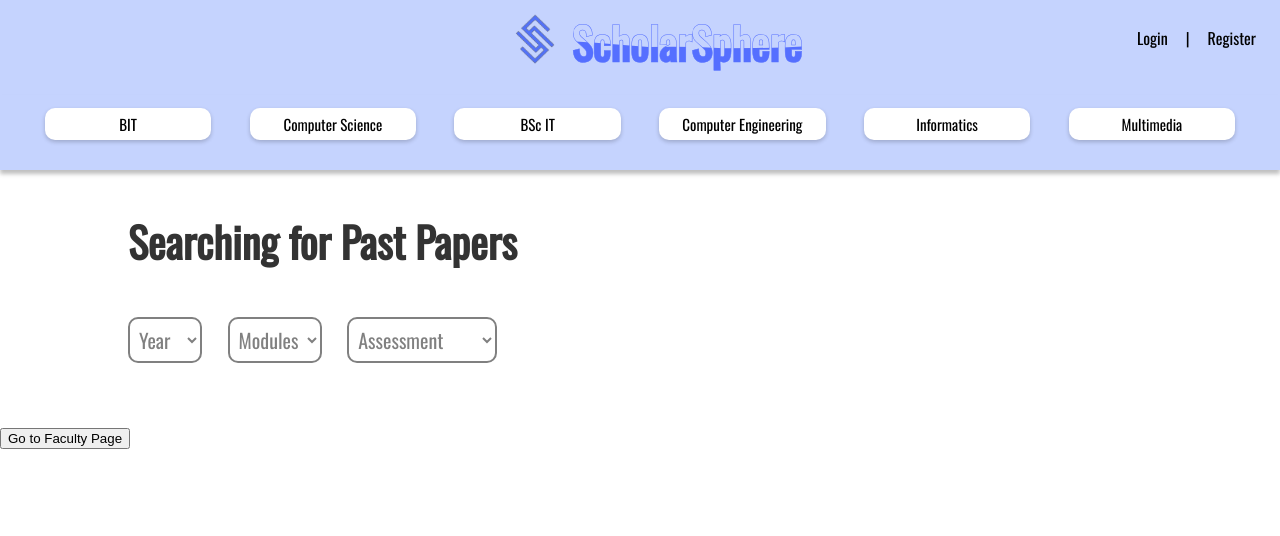
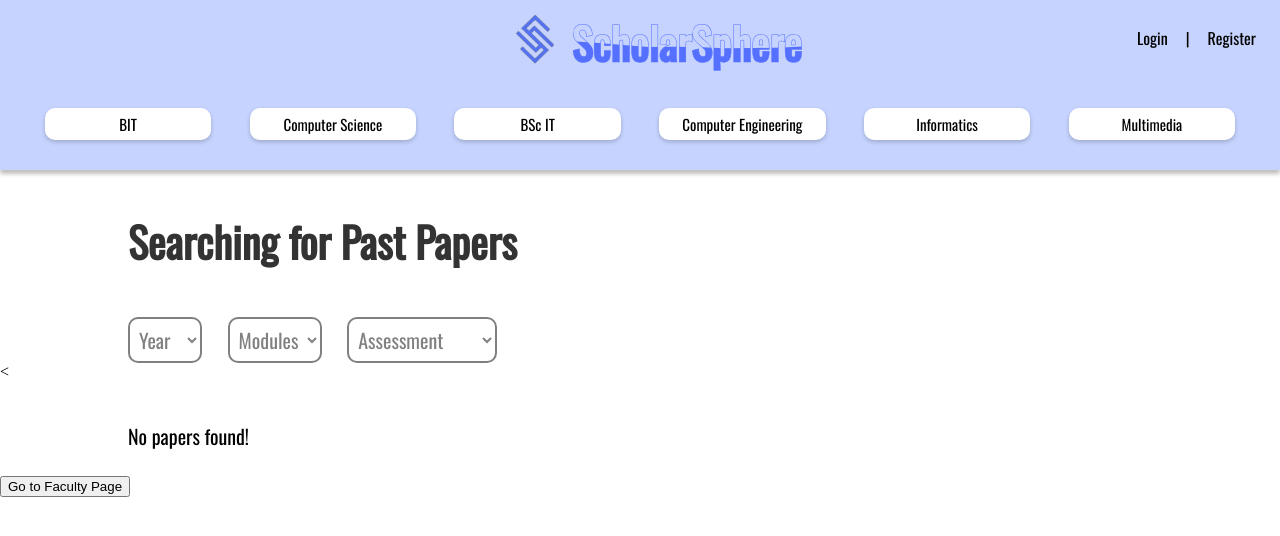
Before and after one commit to frightningframes/frightningframes.github.io, an Angular app: page /pastpapers in a window 1280 px wide. Shown: the top 536 px of the page. Built offline with nearby package versions, Linux system fonts and the light colour scheme.

Commit message:
css fixed

```diff
--- a/src/app/bit/bit.component.css
+++ b/src/app/bit/bit.component.css
@@ -4,6 +4,7 @@
     display: flex;
     justify-content: center;
     gap: 2.5%;
+    font-family: 'Oswald', sans-serif;
 }
 
 .section {
@@ -18,6 +19,7 @@
     padding: 0% 1%;
     transition: transform 300ms ease;
     opacity: 1;
+    font-family: 'Oswald', sans-serif;
 }
 
 .section:hover {
@@ -30,6 +32,7 @@
     background: url(../../assets/job-search.jpeg);
     background-size: cover;
     background-position-x: center;
+    font-family: 'Oswald', sans-serif;
 }
 
 #sec2 {
--- a/src/app/past-papers/past-papers.component.css
+++ b/src/app/past-papers/past-papers.component.css
@@ -92,3 +92,7 @@ a:hover {
     padding: 5px;
     font-family: 'Oswald', sans-serif;
 }
+
+.nomore {
+    font-size: 20px;
+}
--- a/src/app/past-papers/past-papers.component.html
+++ b/src/app/past-papers/past-papers.component.html
@@ -41,12 +41,9 @@
 
 </div>
 
-<div class="papers-container">
-
+<<div class="papers-container">
     <div class="paper" *ngFor="let paper of filteredPapers">
-
         <h2>{{ paper.Year }} - {{ paper.Module }} - {{ paper.Assessment }}</h2>
-
     </div>
-
+    <div *ngIf="filteredPapers.length === 0" class="nomore">No papers found!</div>
 </div>
```
